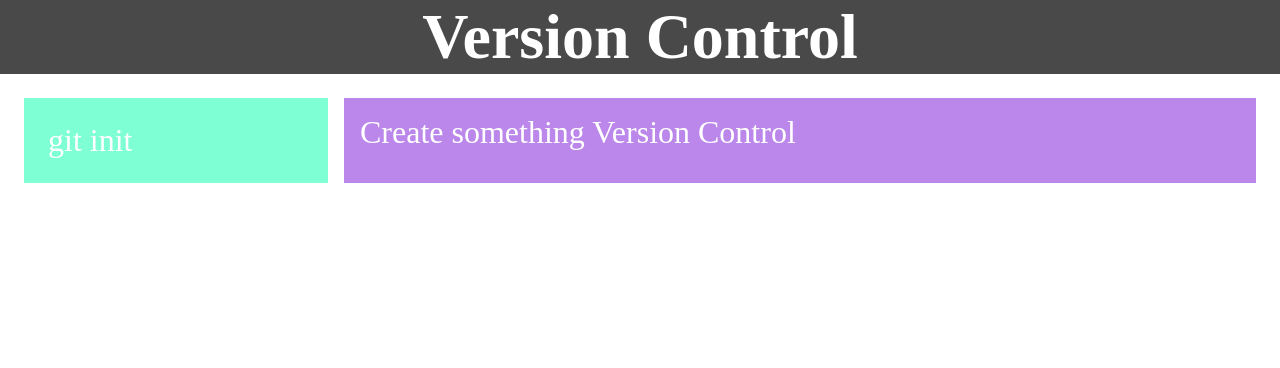
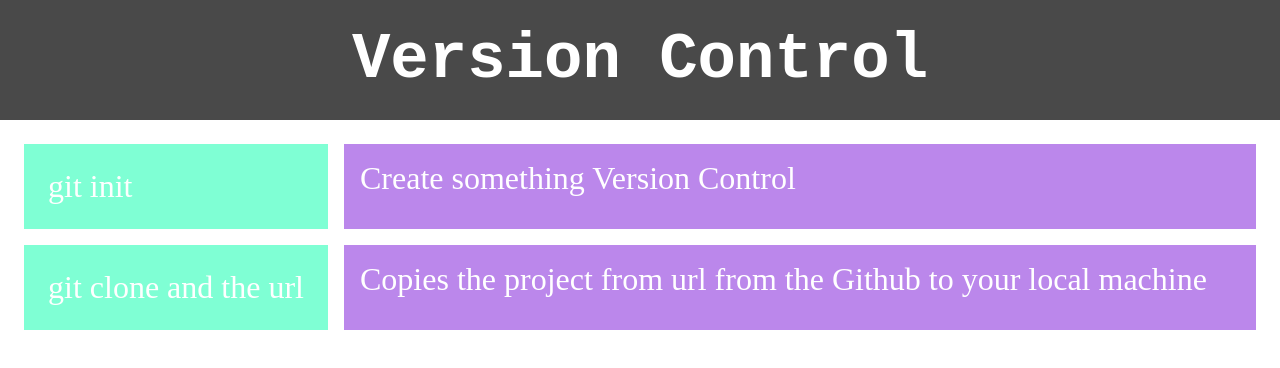
Before and after one commit to yevhenii-kapustian/version-control, a plain HTML site: page index.html in a window 1280 px wide. Drawn offline with Linux system fonts and the light colour scheme; files that its build step writes are made by us from their sources; files whose address does not match are found by name.

Commit message:
added git clone & styling

```diff
--- a/index.html
+++ b/index.html
@@ -4,10 +4,9 @@
     <meta charset="UTF-8">
     <meta name="viewport" content="width=device-width, initial-scale=1.0">
     <link rel="stylesheet" href="/Users/evgeniikapustian/Frontendprograming/version-control/styles/styles.css">
-    <title>Document</title>
+    <title>Version Control</title>
 </head>
 <body>
-
     <header class="header">
         <h1 class="header__page-title">Version Control</h1>
     </header>
@@ -15,6 +14,9 @@
     <main class="git-commands">
         <div class="git-commands__command">git init</div>
         <div class="git-commands__effect">Create something Version Control</div>
+
+        <div class="git-commands__command">git clone and the url</div>
+        <div class="git-commands__effect">Copies the project from url from the Github to your local machine</div>
     </main>
 
 </body>
--- a/styles/styles.css
+++ b/styles/styles.css
@@ -13,10 +13,12 @@ body {
 
 .header {
     background-color: rgb(73, 73, 73);
+    padding: 24px;
 }
 
 .header__page-title {
     margin: 0;
+    font-family: 'Courier New', Courier, monospace;
     text-align: center;
     font-size: 4rem;
     color: white;
```
